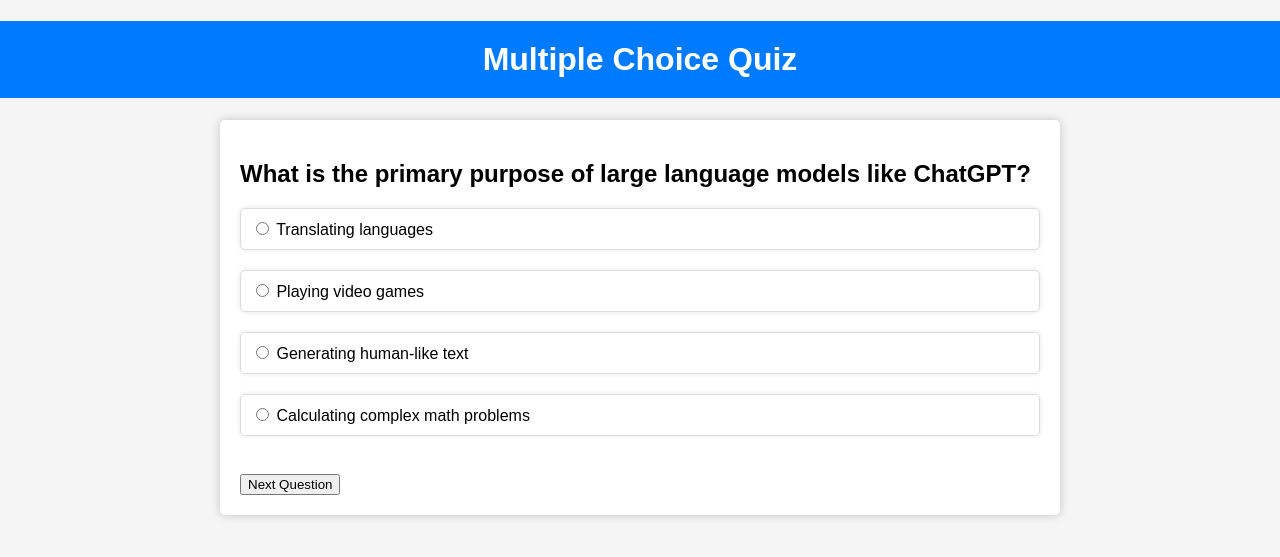
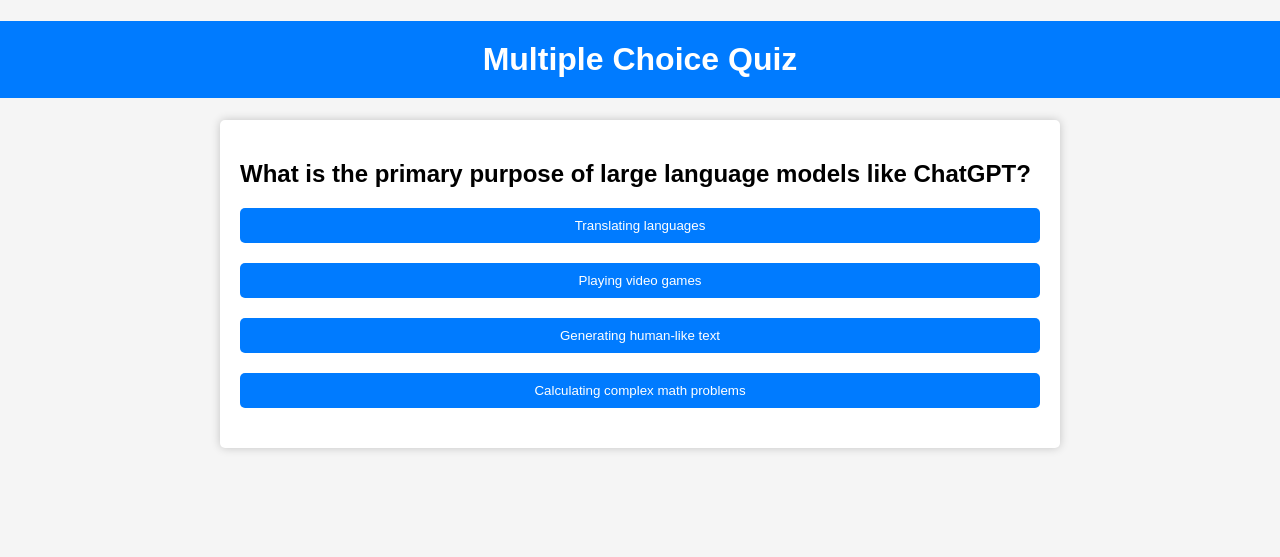
Before and after one commit to Thibuko/ai_exercise, a Flask app: page / in a window 1280 px wide. Shown: the top 557 px of the page. Run offline with Flask 3, Linux system fonts and the light colour scheme.

Commit message:
replace radio button bu button +qstyle

```diff
--- a/static/styles.css
+++ b/static/styles.css
@@ -3,7 +3,7 @@
     background-color: #f5f5f5;
     margin: 0;
     padding: 0;
-    text-align: center; /* Center-align text */
+    text-align: center;
 }
 
 h1 {
@@ -20,50 +20,40 @@
     background-color: #fff;
     border-radius: 5px;
     box-shadow: 0px 0px 10px rgba(0, 0, 0, 0.2);
-    text-align: left; /* Align text inside container to the left */
+    text-align: left;
 }
 
-ul {
+ul.answer-options {
     list-style: none;
     padding: 0;
 }
 
-li {
+ul.answer-options li {
     margin-bottom: 20px;
-    padding: 10px;
-    background-color: #fff;
-    border: 1px solid #ddd;
-    border-radius: 5px;
-    box-shadow: 0px 0px 5px rgba(0, 0, 0, 0.1);
 }
 
-strong {
-    font-weight: bold;
-    border: 1px solid #ddd; /* Add border around <strong> elements */
-    padding: 3px 5px;
-}
-
-a {
+button {
     display: block;
-    text-align: center;
-    margin-top: 20px;
-    text-decoration: none;
+    width: 100%;
+    padding: 10px;
     background-color: #007bff;
     color: #fff;
-    padding: 10px 20px;
+    border: none;
     border-radius: 5px;
+    cursor: pointer;
     transition: background-color 0.3s ease-in-out;
 }
 
-a:hover {
+button:hover {
     background-color: #0056b3;
 }
 
-/* Highlight correct and incorrect answers */
 .correct-answer {
-    background-color: #c3e6cb; /* Green background for correct answers */
+    background-color: #c3e6cb;
+    color: #155724;
 }
 
 .incorrect-answer {
-    background-color: #f5c6cb; /* Red background for incorrect answers */
+    background-color: #f5c6cb;
+    color: #721c24;
 }
--- a/templates/index.html
+++ b/templates/index.html
@@ -9,15 +9,13 @@
     <div class="container">
         <form method="POST" action="/submit">
             <h2>{{ question.question }}</h2>
-            <ul>
+            <ul class="answer-options">
                 {% for option in question.options %}
                     <li>
-                        <input type="radio" name="user_answer" value="{{ option }}"> {{ option }}<br>
+                        <button type="submit" name="user_answer" value="{{ option }}">{{ option }}</button>
                     </li>
                 {% endfor %}
             </ul>
-            <br>
-            <input type="submit" value="Next Question">
         </form>
     </div>
 </body>
```
